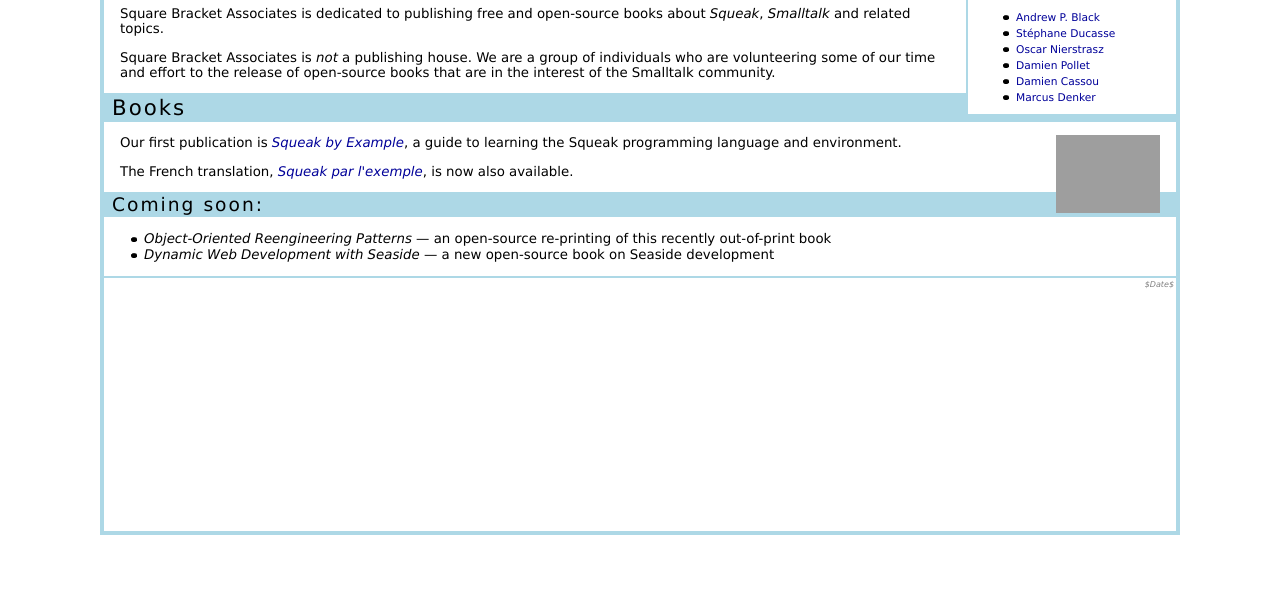
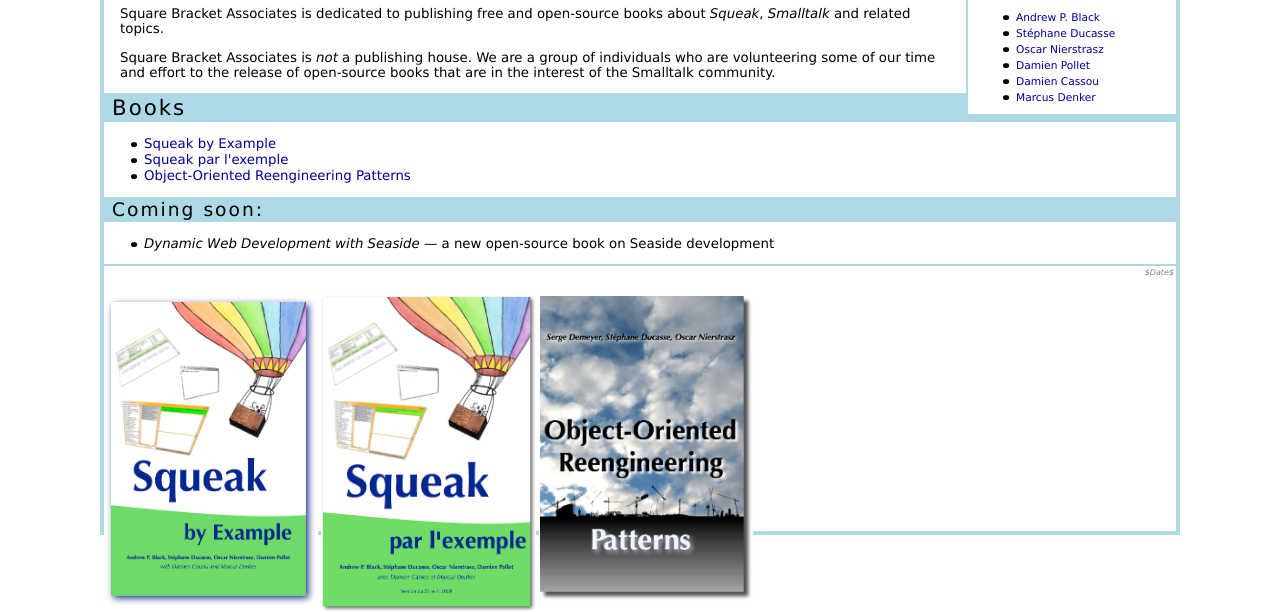
Before and after one commit to SquareBracketAssociates/SquareBracketsWebSite, a plain HTML site: page index.html in a window 1280 px wide. Shown: the part 215-827 px from the top of the page. Before the commit the page ends 800 px from the top, so only its background shows below. Drawn offline with Linux system fonts and the light colour scheme; grey boxes are pictures that could not be loaded.

Commit message:
local images
git-svn-id: https://www.iam.unibe.ch/scg/svn_repos/SqueakByExample/sba@29081 54883e8d-cf1d-0410-83d6-f114b9419f37

```diff
--- a/index.html
+++ b/index.html
@@ -42,17 +42,16 @@ We are a group of individuals who are volunteering some of our time and effort t
 
 <h1>Books</h1>
 
-<p><a href="http://squeakbyexample.org/" target=_blank><img src="http://scg.unibe.ch/SBE/pictures/cover.png" width=10% align=right border=0></a>
-Our first publication is <a href="http://squeakbyexample.org/" target=_blank><em>Squeak by Example</em></a>, a guide to learning the Squeak programming language and environment.</p>
-
-<p>The French translation, <a href="http://squeakbyexample.org/fr/" target=_blank><em>Squeak par l'exemple</em></a>, is now also available.</p>
-</p>
+<ul>
+<li><a target=_blank href="http://squeakbyexample.org/">Squeak by Example</a></li>
+<li><a target=_blank href="http://squeakbyexample.org/fr/">Squeak par l'exemple</a></li>
+<li><a target=_blank href="http://www.iam.unibe.ch/~scg/OORP/">Object-Oriented Reengineering Patterns</a></li>
+</ul>
 
 <h2>Coming soon:</h2>
 
 <ul>
-	<li><em>Object-Oriented Reengineering Patterns</em> &mdash; an open-source re-printing of this recently out-of-print book</li>
-	<li><em>Dynamic Web Development with Seaside</em> &mdash; a new open-source book on Seaside development</li>
+<li><em>Dynamic Web Development with Seaside</em> &mdash; a new open-source book on Seaside development</li>
 </ul>
 
 <!--
@@ -62,5 +61,11 @@ Our first publication is <a href="http://squeakbyexample.org/" target=_blank><em
 <div id=lastModified>$Date$</div>
 </div>
 
+<p>
+<a target=_blank href="http://squeakbyexample.org/"><img src="pictures/sbe.png" width=20% align=left border=0></a>
+<a target=_blank href="http://squeakbyexample.org/fr/"><img src="pictures/spe.png" width=20% align=left border=0></a>
+<a target=_blank href="http://www.iam.unibe.ch/~scg/OORP/"><img src="pictures/oorp.jpg" width=20% align=left border=0></a>
+</p>
+
 </body>
 </html>
```
Also changed, not shown: pictures/oorp.jpg (added), pictures/sbe.png (added), pictures/spe.png (added).
